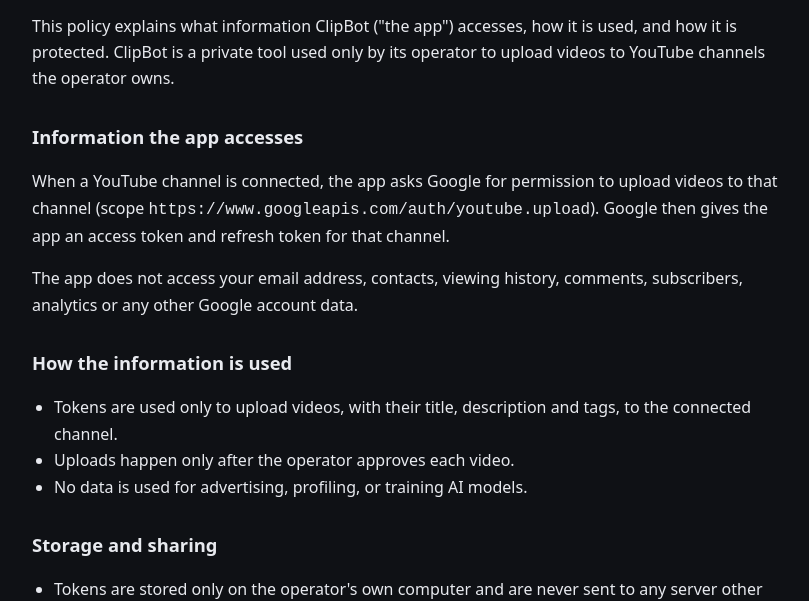
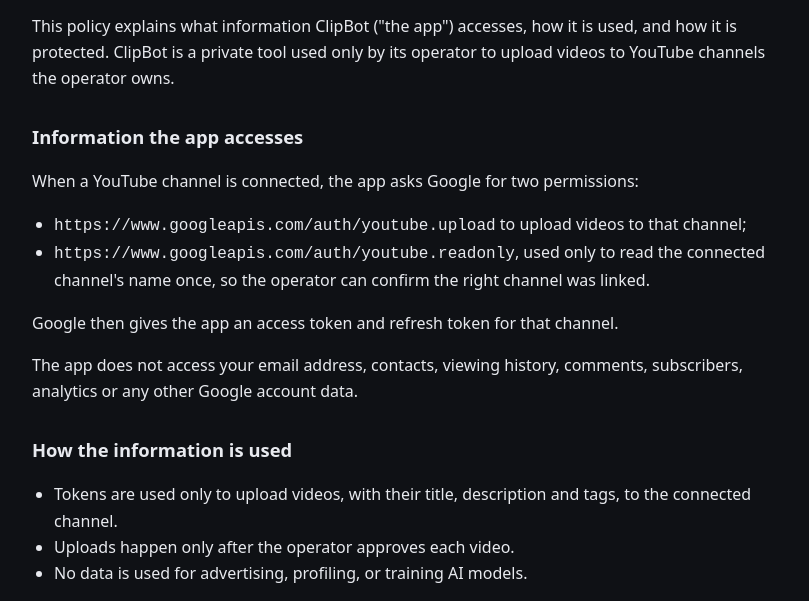
Before and after one commit to jonathanward845-cyber/clipbot, a plain HTML site: page privacy.html in a window 1280 px wide. Shown: the part 205-806 px from the top of the page, without its empty margins (228-1037 px from the left). Drawn offline with Linux system fonts and the light colour scheme.

Commit message:
Privacy: list youtube.readonly scope (channel name check)

```diff
--- a/privacy.html
+++ b/privacy.html
@@ -24,9 +24,13 @@
   the operator owns.</p>
 
   <h2>Information the app accesses</h2>
-  <p>When a YouTube channel is connected, the app asks Google for permission to upload videos to that
-  channel (scope <code>https://www.googleapis.com/auth/youtube.upload</code>). Google then gives the app
-  an access token and refresh token for that channel.</p>
+  <p>When a YouTube channel is connected, the app asks Google for two permissions:</p>
+  <ul>
+    <li><code>https://www.googleapis.com/auth/youtube.upload</code> to upload videos to that channel;</li>
+    <li><code>https://www.googleapis.com/auth/youtube.readonly</code>, used only to read the connected
+    channel's name once, so the operator can confirm the right channel was linked.</li>
+  </ul>
+  <p>Google then gives the app an access token and refresh token for that channel.</p>
   <p>The app does not access your email address, contacts, viewing history, comments, subscribers,
   analytics or any other Google account data.</p>
 
```
Also changed, not shown: index.html (+3 -2 lines).
